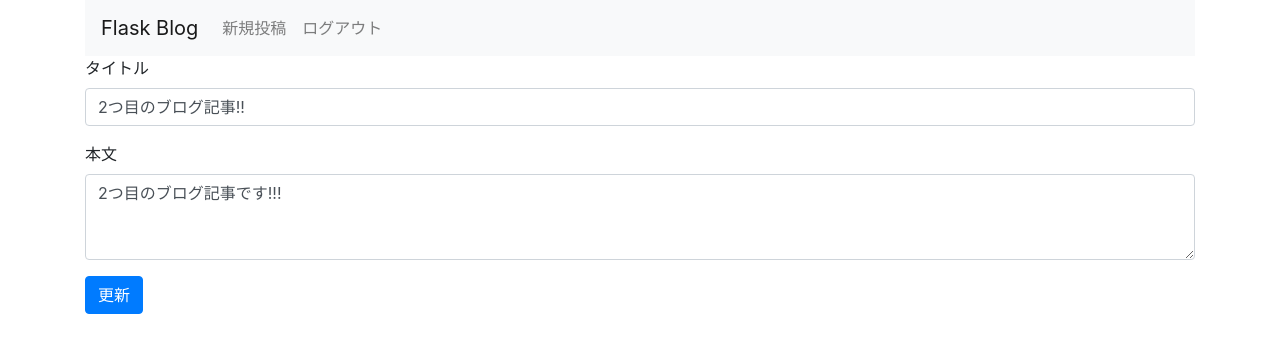
After one commit to Yuzunoha/flask-honda-1, a Flask app: page /entries/2/edit in a window 1280 px wide. The commit adds this page. Shown: the top 353 px of the page. Run offline with Flask 2, Linux system fonts and the light colour scheme; the visitor is signed in with stand-in values (Sample User, id 1); data comes from the database, SQL or seed files in the repository; both versions use the stored data as it was after the commit; some libraries are stand-ins or nearby versions.

Commit message:
これで動く

```diff
--- /dev/null
+++ b/application/flask_blog/templates/entries/edit.html
@@ -0,0 +1,14 @@
+{% extends "layout.html" %} {% block body %}
+<form action="{{ url_for('update_entry', id=entry.id) }}" method="post" class="add-entry">
+  <div class="form-group">
+    <label for="InputTitle">タイトル</label>
+    <input type="text" class="form-control" id="InputTitle" name="title" value="{{ entry.title }}" />
+  </div>
+  <div class="form-group">
+    <label for="InputText">本文</label>
+    <textarea class="form-control" id="InputText" name="text" rows="3">{{ entry.text | safe }}</textarea>
+  </div>
+  <button type="submit" class="btn btn-primary">更新</button>
+</form>
+
+{% endblock %}
--- a/application/flask_blog/views/entries.py
+++ b/application/flask_blog/views/entries.py
@@ -39,3 +39,24 @@ def show_entry(id):
         return redirect(url_for('login'))
     entry = Entry.query.get(id)
     return render_template('entries/show.html', entry=entry)
+
+
+@app.route('/entries/<int:id>/edit', methods=['GET'])
+def edit_entry(id):
+    if not session.get('logged_in'):
+        return redirect(url_for('login'))
+    entry = Entry.query.get(id)
+    return render_template('entries/edit.html', entry=entry)
+
+
+@app.route('/entries/<int:id>/update', methods=['POST'])
+def update_entry(id):
+    if not session.get('logged_in'):
+        return redirect(url_for('login'))
+    entry = Entry.query.get(id)
+    entry.title = request.form['title']
+    entry.text = request.form['text']
+    db.session.merge(entry)
+    db.session.commit()
+    flash('記事が更新されました')
+    return redirect(url_for('show_entries'))
```
Also changed, not shown: application/flask_blog/templates/entries/show.html (+14 -3 lines), application/flask_blog/flask_blog.db.
